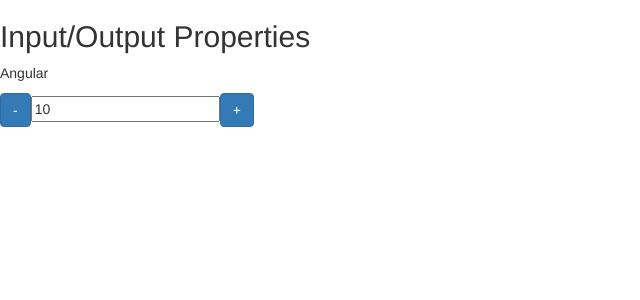
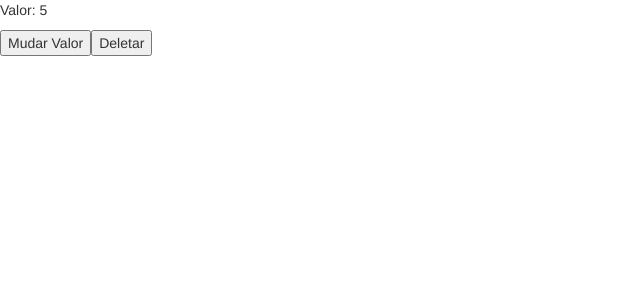
Before and after one commit to thonecardoso/angular-data-binding, an Angular app: page / in a window 1280 px wide. Shown: the top 300 px of the page, without its empty margins (0-640 px from the left). Built offline with nearby package versions, Linux system fonts and the light colour scheme.

Commit message:
Ciclo de vida dos componentes

```diff
--- a/src/app/app.component.html
+++ b/src/app/app.component.html
@@ -1 +1,4 @@
-<app-data-binding></app-data-binding>
+<!--<app-data-binding></app-data-binding>-->
+<app-ciclo [valorInicial]="valor" *ngIf="!deletarCiclo"></app-ciclo>
+<button (click)="mudarValor()">Mudar Valor</button>
+<button (click)="destruirCiclo()">Deletar</button>
--- a/src/app/app.component.ts
+++ b/src/app/app.component.ts
@@ -1,4 +1,4 @@
-import { Component } from '@angular/core';
+import {Component} from '@angular/core';
 
 @Component({
   selector: 'app-root',
@@ -6,5 +6,14 @@
   styleUrls: ['./app.component.scss']
 })
 export class AppComponent {
-  title = 'data-binding';
+  valor = 5;
+  deletarCiclo = false;
+
+  mudarValor() {
+    this.valor++;
+  }
+
+  destruirCiclo() {
+    this.deletarCiclo = true;
+  }
 }
--- a/src/app/app.module.ts
+++ b/src/app/app.module.ts
@@ -8,13 +8,15 @@
 import {MeuFormModule} from './meu-form/meu-form.module';
 import { InputPropertyComponent } from './input-property/input-property.component';
 import { OutputPropertyComponent } from './output-property/output-property.component';
+import { CicloComponent } from './ciclo/ciclo.component';
 
 @NgModule({
   declarations: [
     AppComponent,
     DataBindingComponent,
     InputPropertyComponent,
-    OutputPropertyComponent
+    OutputPropertyComponent,
+    CicloComponent
   ],
   imports: [
     BrowserModule,
--- /dev/null
+++ b/src/app/ciclo/ciclo.component.html
@@ -0,0 +1,3 @@
+<p>
+  Valor: {{ valorInicial }}
+</p>
--- /dev/null
+++ b/src/app/ciclo/ciclo.component.ts
@@ -0,0 +1,68 @@
+import {
+  AfterContentChecked,
+  AfterContentInit,
+  AfterViewChecked,
+  AfterViewInit,
+  Component,
+  DoCheck, Input,
+  OnChanges,
+  OnDestroy,
+  OnInit
+} from '@angular/core';
+
+@Component({
+  selector: 'app-ciclo',
+  templateUrl: './ciclo.component.html',
+  styleUrls: ['./ciclo.component.scss']
+})
+export class CicloComponent implements OnInit,
+  OnChanges,
+  DoCheck,
+  AfterContentInit,
+  AfterContentChecked,
+  AfterViewInit,
+  AfterViewChecked,
+  OnDestroy {
+
+  @Input() valorInicial = 10;
+
+  constructor() {
+  }
+
+  ngOnInit(): void {
+    this.log('ngOnInit');
+  }
+
+  ngAfterContentChecked(): void {
+    this.log('ngAfterContentChecked');
+  }
+
+  ngAfterContentInit(): void {
+    this.log('ngAfterContentInit');
+  }
+
+  ngAfterViewChecked(): void {
+    this.log('ngAfterViewChecked');
+  }
+
+  ngAfterViewInit(): void {
+    this.log('ngAfterViewInit');
+  }
+
+  ngDoCheck(): void {
+    this.log('ngDoCheck');
+  }
+
+  ngOnChanges(): void {
+    this.log('ngOnChanges');
+  }
+
+  ngOnDestroy(): void {
+    this.log('ngOnDestroy');
+  }
+
+  private log(hook: string) {
+    console.log(hook);
+  }
+
+}
```
Also changed, not shown: src/app/ciclo/ciclo.component.scss (added), 1 other file (tests, documents, lock files or other folders).
